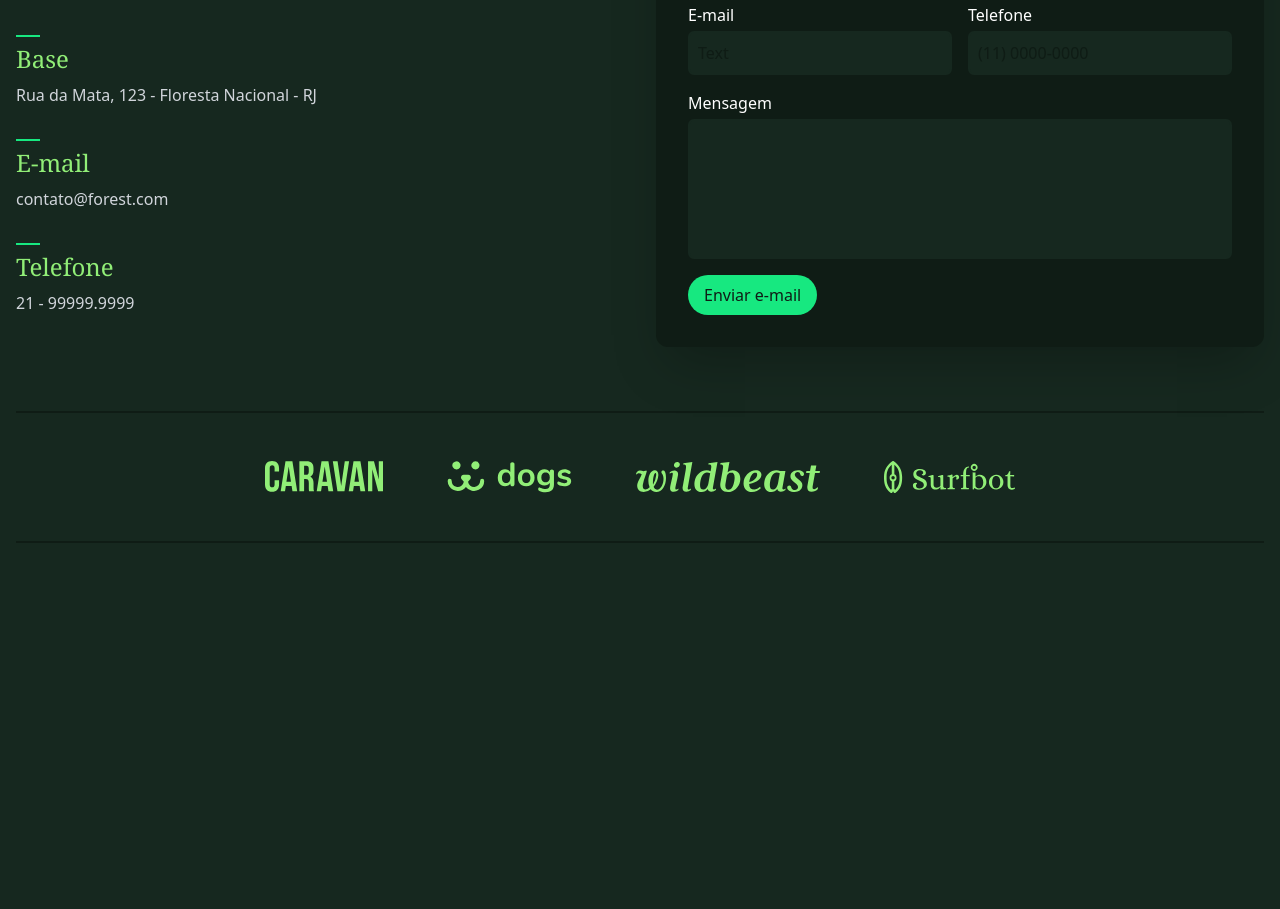
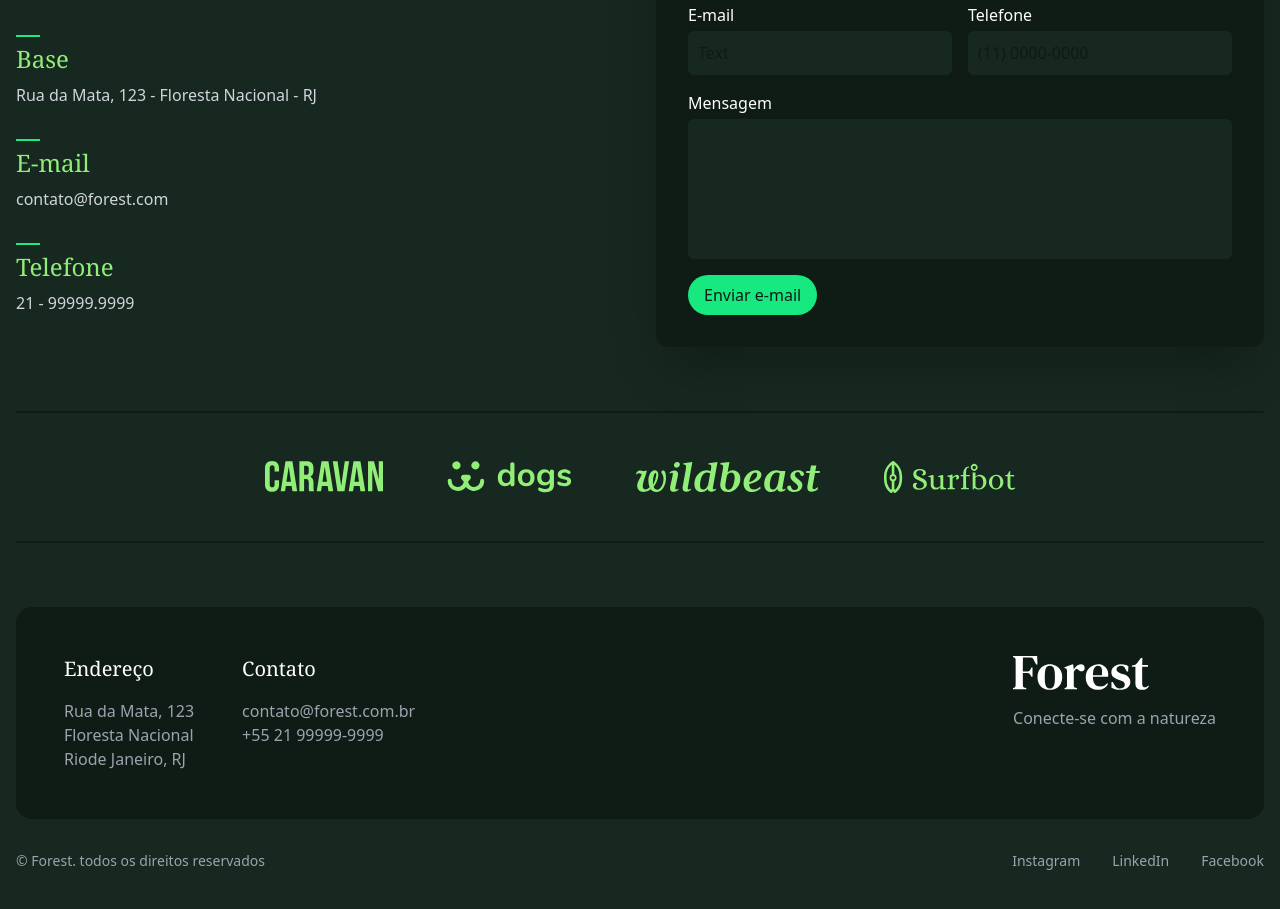
Before and after one commit to luuizz/forest, a website: page src/index.html in a window 1280 px wide. Shown: the part 3657-4566 px from the top of the page. Drawn offline with Linux system fonts and the light colour scheme.

Commit message:
Criado o rodapé

```diff
--- a/src/index.html
+++ b/src/index.html
@@ -9,7 +9,7 @@
   <title>Forest</title>
 </head>
 
-<body class="bg-verde-800 font-sans mb-96">
+<body class="bg-verde-800 font-sans">
   <div class="container mt-4 flex justify-center md:justify-start">
     <div class="inline-flex items-center rounded-md bg-verde-900">
       <span class="size-2 bg-verde-300 block rounded-full relative -left-1"></span>
@@ -290,6 +290,43 @@
       </li>
     </ul>
   </section>
+
+  <footer class="container pb-8">
+    <div class="bg-verde-900 grid gap-8 lg:grid-cols-2 p-6 sm:p-12 rounded-2xl mb-8">
+      <div class="flex gap-12 max-sm:flex-col max-sm:gap-4">
+        <div>
+          <h3 class="text-white font-serif text-xl mb-4">Endereço</h3>
+          <p class="text-gray-400">Rua da Mata, 123<br />Floresta Nacional<br />Riode Janeiro, RJ</p>
+        </div>
+
+        <div>
+          <h3 class="text-white font-serif text-xl mb-4">Contato</h3>
+          <p class="text-gray-400">contato@forest.com.br<br />+55 21 99999-9999</p>
+        </div>
+      </div>
+
+      <div class="justify-self-end">
+        <img class="mb-4" src="./img/forest.svg" alt="Forest">
+        <p class="text-gray-400">Conecte-se com a natureza</p>
+      </div>
+    </div>
+    <div class="text-gray-400 flex items-center justify-between gap-8 text-sm max-sm:flex-col-reverse">
+      <p>© <span class="current-year"></span> Forest. todos os direitos reservados</p>
+      <ul class="flex gap-8 ">
+        <li>
+          <a href="#" class="hover:text-verde-300">Instagram</a>
+        </li>
+
+        <li>
+          <a href="#" class="hover:text-verde-300">LinkedIn</a>
+        </li>
+
+        <li>
+          <a href="#" class="hover:text-verde-300">Facebook</a>
+        </li>
+      </ul>
+    </div>
+  </footer>
 </body>
 
 </html>
```
Also changed, not shown: src/output.css.
